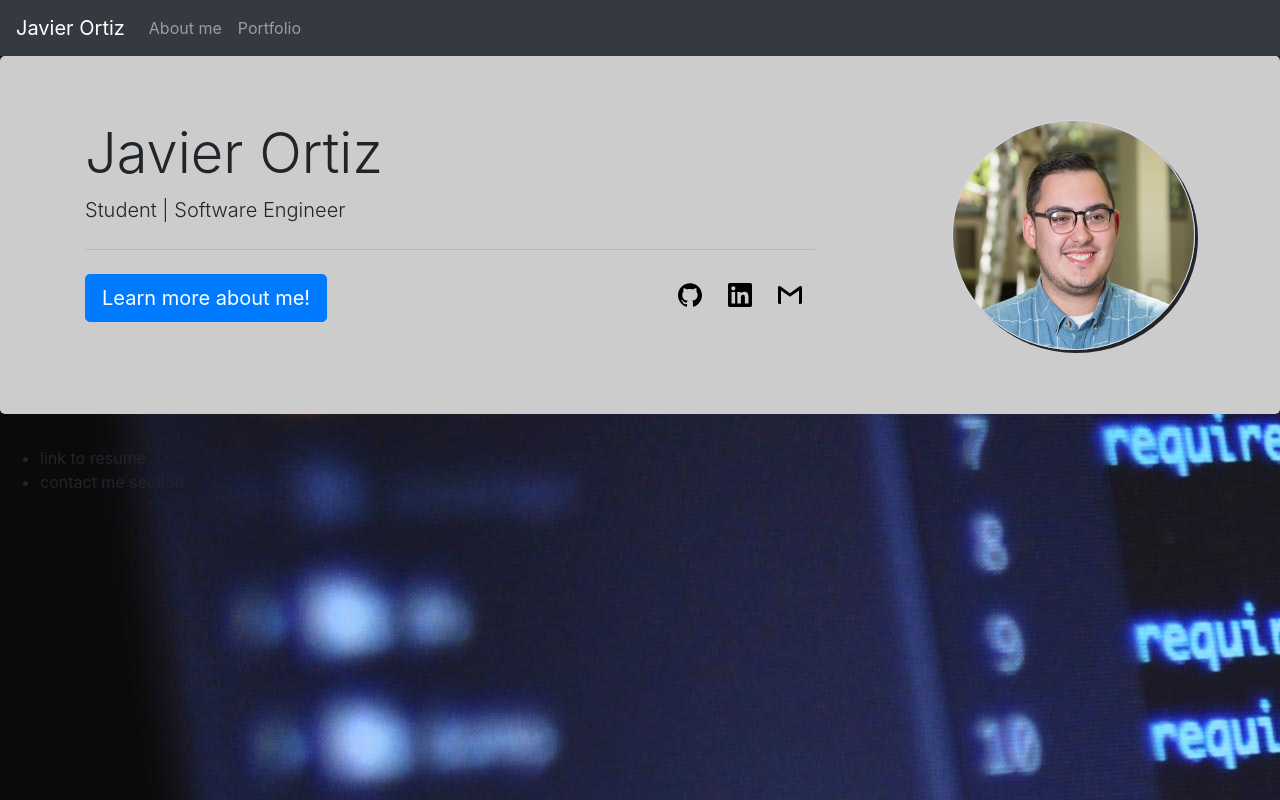
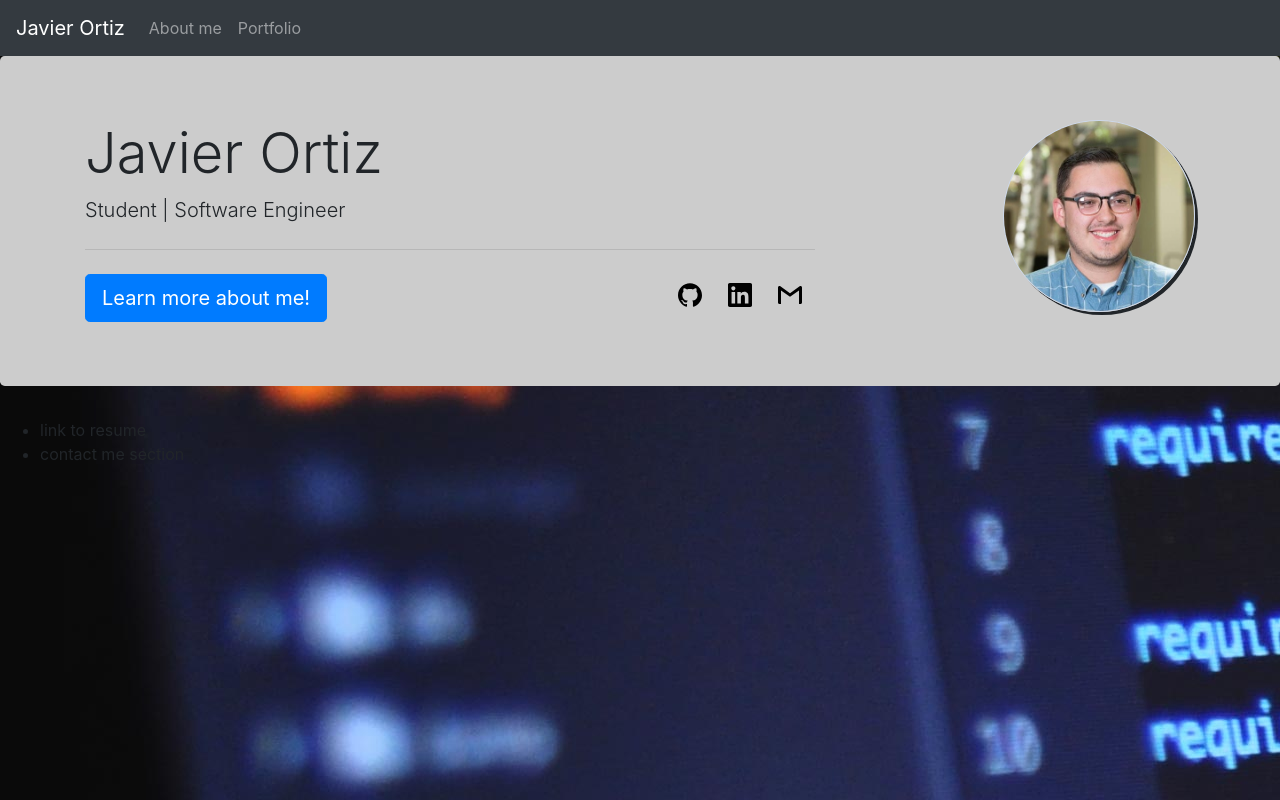
Before and after one commit to jaortiz117/jaortiz117.github.io, an Angular app: page / in a window 1280 px wide. Built offline with nearby package versions, Linux system fonts and the light colour scheme.

Commit message:
fixed avatar sizing

```diff
--- a/src/app/landing/landing.component.css
+++ b/src/app/landing/landing.component.css
@@ -1,5 +1,6 @@
 .jumbotron{
    background-color: #cccccc;
+   height: auto;
 }
 
 .icon-link{
@@ -8,9 +9,9 @@
 }
 
 .profile-pic{
-  border-radius: 50%;
   box-shadow: 3px 3px;
   border:1px solid #ced9eb;
-  height: 18vw;
-  width: 19vw;
+  height: 15vw;
+  /* width: 15vw; */
+  border-radius: 50%;
 }
```
Also changed, not shown: src/assets/profile-pic.jpg.
